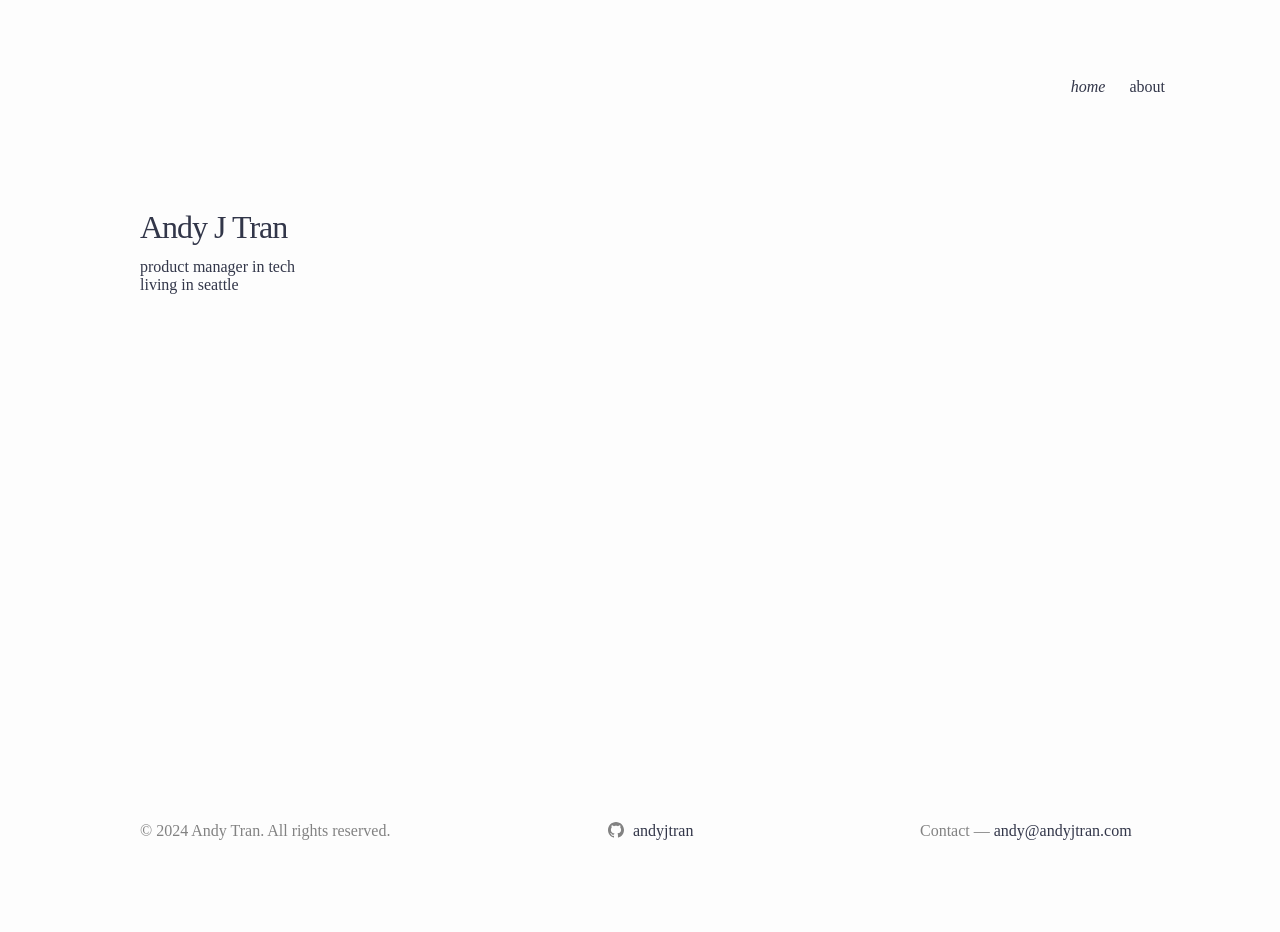
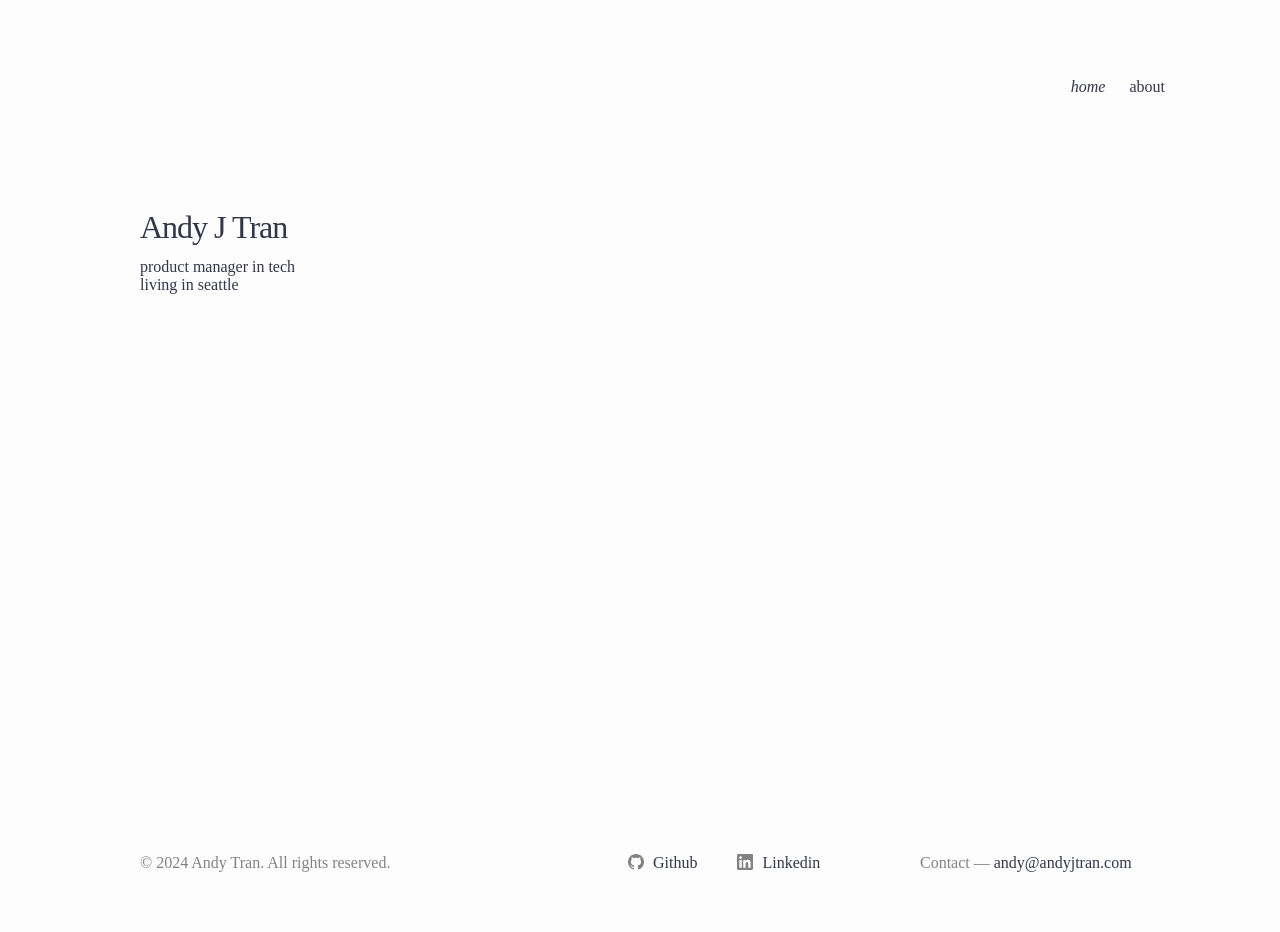
Before and after one commit to andyjtran/andyjtran.github.io, a Jekyll site: the page built from index.markdown, in a window 1280 px wide. Built offline with Jekyll 4.4.1, drawn with Linux system fonts in a browser that asks for light colours; before the commit the page ends 900 px from its top, so only the background shows below that.

Commit message:
change social links in footer

```diff
--- a/_config.yml
+++ b/_config.yml
@@ -25,7 +25,7 @@ description: >- # this means to ignore newlines until "baseurl:"
 baseurl: "" # the subpath of your site, e.g. /blog
 url: "andyjtran.com" # the base hostname & protocol for your site, e.g. http://example.com
 github_username:  andyjtran
-# linkedin_username: andyjtran
+linkedin_username: andyjtran
 
 # Build settings
 theme: minima
--- a/_includes/footer.html
+++ b/_includes/footer.html
@@ -27,6 +27,7 @@
       <div class="footer-col footer-col-2">
 
         {%- include social.html -%}
+
       </div>
 
       <div class="footer-col footer-col-3">
--- a/_includes/social.html
+++ b/_includes/social.html
@@ -1,14 +1,19 @@
+{%- if site.github_username -%}<p class="social-media-list-item"><a href="https://github.com/{{ site.github_username| cgi_escape | escape }}" target="_blank"><svg class="svg-icon"><use xlink:href="{{ '/assets/minima-social-icons.svg#github' | relative_url }}"></use></svg> <span class="username">Github</span></a></p>{%- endif -%}
+{%- if site.linkedin_username -%}<p class="social-media-list-item"><a href="https://www.linkedin.com/in/{{ site.linkedin_username| cgi_escape | escape }}" target="_blank"><svg class="svg-icon"><use xlink:href="{{ '/assets/minima-social-icons.svg#linkedin' | relative_url }}"></use></svg> <span class="username">Linkedin</span></a><p>{%- endif -%}
+
 <ul class="social-media-list">
+<!--
   {%- if site.dribbble_username -%}<li><a href="https://dribbble.com/{{ site.dribbble_username| cgi_escape | escape }}"><svg class="svg-icon"><use xlink:href="{{ '/assets/minima-social-icons.svg#dribbble' | relative_url }}"></use></svg> <span class="username">{{ site.dribbble_username| escape }}</span></a></li>{%- endif -%}
   {%- if site.facebook_username -%}<li><a href="https://www.facebook.com/{{ site.facebook_username| cgi_escape | escape }}"><svg class="svg-icon"><use xlink:href="{{ '/assets/minima-social-icons.svg#facebook' | relative_url }}"></use></svg> <span class="username">{{ site.facebook_username| escape }}</span></a></li>{%- endif -%}
   {%- if site.flickr_username -%}<li><a href="https://www.flickr.com/photos/{{ site.flickr_username| cgi_escape | escape }}"><svg class="svg-icon"><use xlink:href="{{ '/assets/minima-social-icons.svg#flickr' | relative_url }}"></use></svg> <span class="username">{{ site.flickr_username| escape }}</span></a></li>{%- endif -%}
-  {%- if site.github_username -%}<li><a href="https://github.com/{{ site.github_username| cgi_escape | escape }}"><svg class="svg-icon"><use xlink:href="{{ '/assets/minima-social-icons.svg#github' | relative_url }}"></use></svg> <span class="username">{{ site.github_username| escape }}</span></a></li>{%- endif -%}
+  {%- if site.github_username -%}<li class="social-media-list-item"><a href="https://github.com/{{ site.github_username| cgi_escape | escape }}"><svg class="svg-icon"><use xlink:href="{{ '/assets/minima-social-icons.svg#github' | relative_url }}"></use></svg> <span class="username">Github</span></a></li>{%- endif -%}
   {%- if site.instagram_username -%}<li><a href="https://instagram.com/{{ site.instagram_username| cgi_escape | escape }}"><svg class="svg-icon"><use xlink:href="{{ '/assets/minima-social-icons.svg#instagram' | relative_url }}"></use></svg> <span class="username">{{ site.instagram_username| escape }}</span></a></li>{%- endif -%}
-  {%- if site.linkedin_username -%}<li><a href="https://www.linkedin.com/in/{{ site.linkedin_username| cgi_escape | escape }}"><svg class="svg-icon"><use xlink:href="{{ '/assets/minima-social-icons.svg#linkedin' | relative_url }}"></use></svg> <span class="username">{{ site.linkedin_username| escape }}</span></a></li>{%- endif -%}
+  {%- if site.linkedin_username -%}<li class="social-media-list-item"><a href="https://www.linkedin.com/in/{{ site.linkedin_username| cgi_escape | escape }}"><svg class="svg-icon"><use xlink:href="{{ '/assets/minima-social-icons.svg#linkedin' | relative_url }}"></use></svg> <span class="username">Linkedin</span></a></li>{%- endif -%}
   {%- if site.pinterest_username -%}<li><a href="https://www.pinterest.com/{{ site.pinterest_username| cgi_escape | escape }}"><svg class="svg-icon"><use xlink:href="{{ '/assets/minima-social-icons.svg#pinterest' | relative_url }}"></use></svg> <span class="username">{{ site.pinterest_username| escape }}</span></a></li>{%- endif -%}
   {%- for mst in site.mastodon -%}{%- if mst.username and mst.instance -%}<li><a href="https://{{ mst.instance| cgi_escape | escape}}/@{{mst.username}}"><svg class="svg-icon"><use xlink:href="{{ '/assets/minima-social-icons.svg#mastodon' | relative_url }}"></use></svg> <span class="username">{{ mst.username|escape }}</span></a></li>{%- endif -%}{%- endfor -%}
   {%- if site.twitter_username -%}<li><a href="https://www.twitter.com/{{ site.twitter_username| cgi_escape | escape }}"><svg class="svg-icon"><use xlink:href="{{ '/assets/minima-social-icons.svg#twitter' | relative_url }}"></use></svg> <span class="username">{{ site.twitter_username| escape }}</span></a></li>{%- endif -%}
   {%- if site.youtube_username -%}<li><a href="https://youtube.com/{{ site.youtube_username| cgi_escape | escape }}"><svg class="svg-icon"><use xlink:href="{{ '/assets/minima-social-icons.svg#youtube' | relative_url }}"></use></svg> <span class="username">{{ site.youtube_username| escape }}</span></a></li>{%- endif -%}
   {%- if site.googleplus_username -%}<li><a href="https://plus.google.com/{{ site.googleplus_username| escape }}"><svg class="svg-icon"><use xlink:href="{{ '/assets/minima-social-icons.svg#googleplus' | relative_url }}"></use></svg> <span class="username">{{ site.googleplus_username| escape }}</span></a></li>{%- endif -%}
   {%- if site.rss -%}<li><a href="{{ 'feed.xml' | relative_url }}"><svg class="svg-icon"><use xlink:href="{{ '/assets/minima-social-icons.svg#rss' | relative_url }}"></use></svg> <span>{{ site.rss | escape }}</span></a></li>{%- endif -%}
+-->
 </ul>
--- a/_layouts/home.html
+++ b/_layouts/home.html
@@ -7,14 +7,13 @@ layout: default
     <h1 class="page-heading">{{ page.title }}</h1>
   {%- endif -%}
 -->
+<div class="whowhatwhere-wrapper">
+  <h1 class="page-heading">Andy J Tran</h1>
+  product manager in tech
+  <br>living in seattle
+</div>
 
-<h1 class="page-heading">Andy J Tran</h1>
-product manager in tech
-<br>living in seattle
-
-
-  {{ content }}
-
+{{ content }}
 <!--
   {%- if site.posts.size > 0 -%}
     <h2 class="post-list-heading">{{ page.list_title | default: "Posts" }}</h2>
--- a/_sass/minima/_layout.scss
+++ b/_sass/minima/_layout.scss
@@ -124,6 +124,11 @@
   margin-left: 0;
 }
 
+.social-media-list-item {
+  margin: 0 20px;
+  align-items: center;
+}
+
 .footer-col-wrapper {
   @include relative-font-size(0.9375);
   color: $grey-color;
@@ -143,6 +148,8 @@
 }
 
 .footer-col-2 {
+  display: flex;
+  justify-content: start;
   width: -webkit-calc(30% - (#{$spacing-unit} / 2));
   width:         calc(30% - (#{$spacing-unit} / 2));
 }
@@ -271,3 +278,14 @@ body {
   padding-left: 125px;
   padding-right: 100px;
 }
+
+/**
+ * Home
+ */
+.whowhatwhere-wrapper{
+  padding-bottom: 500px;
+}
+
+.homework-wrapper {
+
+}
```
Also changed, not shown: assets/minima-social-icons.svg, 7 other files.
